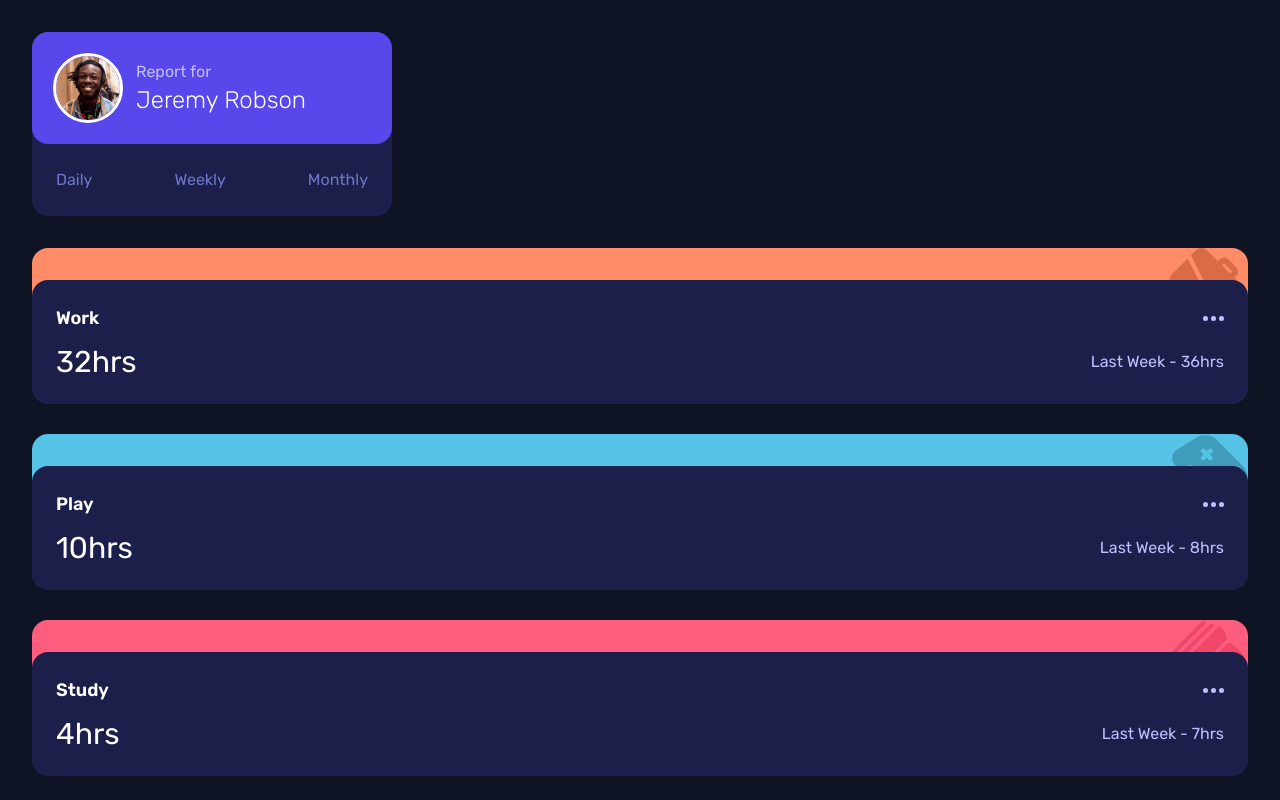
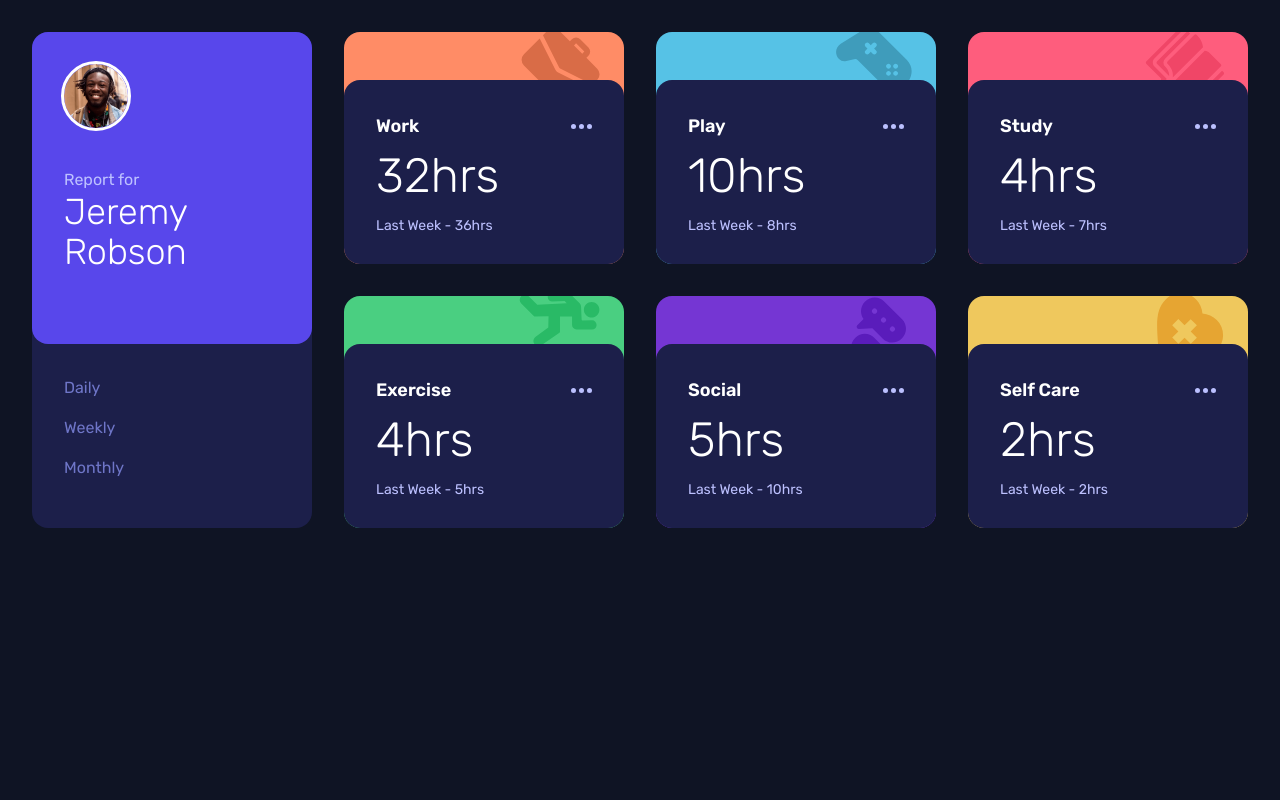
Before and after one commit to MateuszZalew/time-tracking-dashboard, a React (Vite) app: page / in a window 1280 px wide. Shown: the top 800 px of the page. Built offline with nearby package versions, Linux system fonts and the light colour scheme.

Commit message:
style: rwd styling updates

```diff
--- a/src/App.tsx
+++ b/src/App.tsx
@@ -9,46 +9,46 @@ import { backgrounds } from "./utils";
 function App() {
   const [period, setPeriod] = useState("weekly");
 
-  const handleClick = (e) => {
-    setPeriod(e.target.innerText.toLowerCase());
+  const handleClick = (e: React.SyntheticEvent<HTMLButtonElement>) => {
+    setPeriod((e.target as HTMLButtonElement).innerText.toLowerCase());
   };
 
   return (
-    <main className="min-h-svh lg:grid-cols-4 lg:grid-rows-2">
-      <div className="grid gap-8">
-        <article className="bg-dark-blue max-w-[360px] rounded-2xl">
-          <div className="bg-light-violet p-6 flex items-center gap-4 rounded-2xl">
+    <main className="min-h-svh">
+      <div className="grid items-center justify-center gap-8 md:grid-cols-2 lg:grid-cols-4 lg:grid-rows-2">
+        <article className="bg-dark-blue max-w-[360px] rounded-2xl lg:row-span-2 lg:h-full">
+          <div className="bg-light-violet p-6 flex gap-4 rounded-2xl lg:flex-col lg:gap-10 lg:p-8">
             <img
               src={jeremy}
-              alt=""
+              alt="Jeremy Robson profile"
               className="w-16 h-16 rounded-[50%] outline-[3px] outline outline-white"
             />
-            <div className="flex flex-col">
+            <div className="flex flex-col lg:mb-10">
               <span className="text-pale-blue">Report for</span>
-              <span className="text-white text-2xl font-light">
+              <span className="text-white text-2xl font-light lg:text-4xl">
                 Jeremy Robson
               </span>
             </div>
           </div>
-          <div className="text-desaturated-blue px-6 py-6 flex justify-between  ">
-            <span
-              className="hover:text-white hover:cursor-pointer"
+          <div className="text-desaturated-blue p-6 flex justify-between lg:flex-col lg:gap-4 lg:p-8">
+            <button
+              className="text-start hover:text-white hover:cursor-pointer"
               onClick={handleClick}
             >
               Daily
-            </span>
-            <span
-              className="hover:text-white hover:cursor-pointer"
+            </button>
+            <button
+              className="text-start hover:text-white hover:cursor-pointer"
               onClick={handleClick}
             >
               Weekly
-            </span>
-            <span
-              className="hover:text-white hover:cursor-pointer"
+            </button>
+            <button
+              className="text-start hover:text-white hover:cursor-pointer"
               onClick={handleClick}
             >
               Monthly
-            </span>
+            </button>
           </div>
         </article>
         {data.map(({ title, timeframes }, index) => (
--- a/src/components/Card.tsx
+++ b/src/components/Card.tsx
@@ -3,23 +3,31 @@ import ellipsis from "../assets/icon-ellipsis.svg";
 type CardProps = {
   title: string;
   timeframe: { current: number; previous: number };
-  backgroundData: { color: string; image: string };
+  backgroundData: { color: string; image: string; alt: string };
 };
 
 export default function Card({ title, timeframe, backgroundData }: CardProps) {
   return (
     <div
-      className={`${backgroundData.color} min-h-[154px] rounded-2xl relative flex justify-end`}
+      className={`${backgroundData.color} max-w-[360px] h-[154px] rounded-2xl relative flex justify-end overflow-hidden lg:h-[232px]`}
     >
-      <img src={backgroundData.image} alt="" className="h-fit" />
-      <article className="bg-dark-blue p-6 text-white rounded-2xl absolute top-8 w-full">
+      <img
+        src={backgroundData.image}
+        alt={backgroundData.alt}
+        className="h-fit relative bottom-1 right-6"
+      />
+      <article className="bg-dark-blue p-6 text-white rounded-2xl absolute top-8 w-full lg:p-8 lg:top-12">
         <div className="flex justify-between items-center mb-3">
           <span className="text-lg font-semibold">{title}</span>
-          <img src={ellipsis} alt="" className="h-[5px]" />
+          <button aria-label="Show more options" aria-disabled>
+            <img src={ellipsis} alt="three dots" className="h-[5px]" />
+          </button>
         </div>
-        <div className="flex justify-between items-center">
-          <p className="text-3xl">{timeframe.current}hrs</p>
-          <span className="text-pale-blue">
+        <div className="flex justify-between items-center lg:flex-col lg:gap-4 lg:items-start">
+          <p className="font-light text-3xl lg:text-5xl">
+            {timeframe.current}hrs
+          </p>
+          <span className="text-pale-blue lg:text-sm">
             Last Week - {timeframe.previous}hrs
           </span>
         </div>
```
